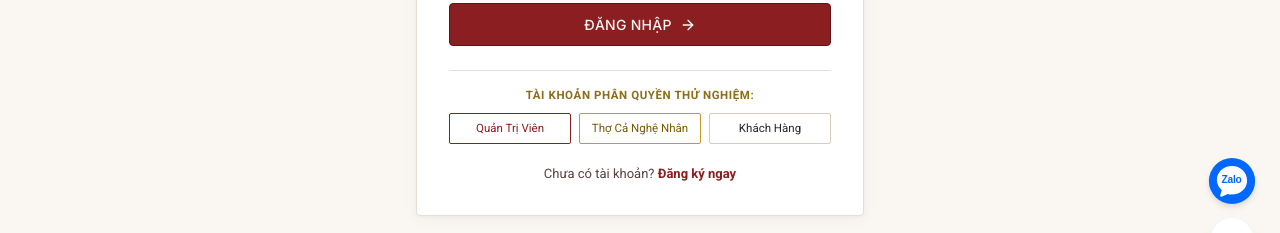
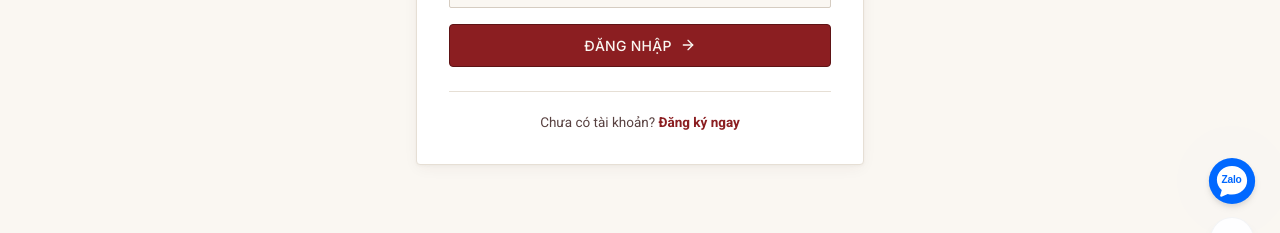
Before and after one commit to tiendat198265-tech/pho-hang-ma, a React (Vite) app in the folder frontend/: page /dang-nhap in a window 1280 px wide. Shown: the part 515-748 px from the top of the page. Built offline with nearby package versions, Linux system fonts and the light colour scheme; no server answers; a web font is replaced by a local one.

Commit message:
fix(security): remove public demo accounts and credentials from LoginPage UI

```diff
--- a/frontend/src/pages/LoginPage.jsx
+++ b/frontend/src/pages/LoginPage.jsx
@@ -1,7 +1,7 @@
 import React, { useState } from 'react';
 import { Link, useNavigate, useSearchParams } from 'react-router-dom';
 import { useAuth } from '../context/AuthContext';
-import { User, Lock, ArrowRight, AlertCircle, Shield } from 'lucide-react';
+import { User, Lock, ArrowRight, AlertCircle } from 'lucide-react';
 
 export default function LoginPage() {
   const [email, setEmail] = useState('');
@@ -43,19 +43,6 @@ export default function LoginPage() {
       setErrorMsg('Lỗi kết nối máy chủ');
     } finally {
       setLoading(false);
-    }
-  };
-
-  const setPresetUser = (role) => {
-    if (role === 'ADMIN') {
-      setEmail('admin@phohangma.vn');
-      setPassword('admin123');
-    } else if (role === 'STAFF') {
-      setEmail('thoca@phohangma.vn');
-      setPassword('thoca123');
-    } else {
-      setEmail('khachhang@gmail.com');
-      setPassword('khach123');
     }
   };
 
@@ -124,37 +111,7 @@ export default function LoginPage() {
           </button>
         </form>
 
-        {/* Demo Fast Login Buttons */}
-        <div className="mt-6 pt-4 border-t border-[#E6DFD5]">
-          <div className="text-[11.5px] font-semibold text-[#8C6D18] uppercase tracking-wider mb-2 text-center">
-            Tài Khoản Phân Quyền Thử Nghiệm:
-          </div>
-          <div className="grid grid-cols-3 gap-2 text-[11.5px]">
-            <button
-              type="button"
-              onClick={() => setPresetUser('ADMIN')}
-              className="p-1.5 border border-[#8B1E21] text-[#8B1E21] rounded hover:bg-[#8B1E21] hover:text-white transition-colors"
-            >
-              Quản Trị Viên
-            </button>
-            <button
-              type="button"
-              onClick={() => setPresetUser('STAFF')}
-              className="p-1.5 border border-[#C59B27] text-[#775a00] rounded hover:bg-[#C59B27] hover:text-white transition-colors"
-            >
-              Thợ Cả Nghệ Nhân
-            </button>
-            <button
-              type="button"
-              onClick={() => setPresetUser('CUSTOMER')}
-              className="p-1.5 border border-[#D5CCC1] text-[#262626] rounded hover:bg-[#FAF7F2] transition-colors"
-            >
-              Khách Hàng
-            </button>
-          </div>
-        </div>
-
-        <div className="mt-5 text-center text-[13px] text-[#584140]">
+        <div className="mt-6 pt-5 border-t border-[#E6DFD5] text-center text-[13.5px] text-[#584140]">
           Chưa có tài khoản?{' '}
           <Link
             to={redirectUrl ? `/dang-ky?redirect=${encodeURIComponent(redirectUrl)}` : '/dang-ky'}
```
